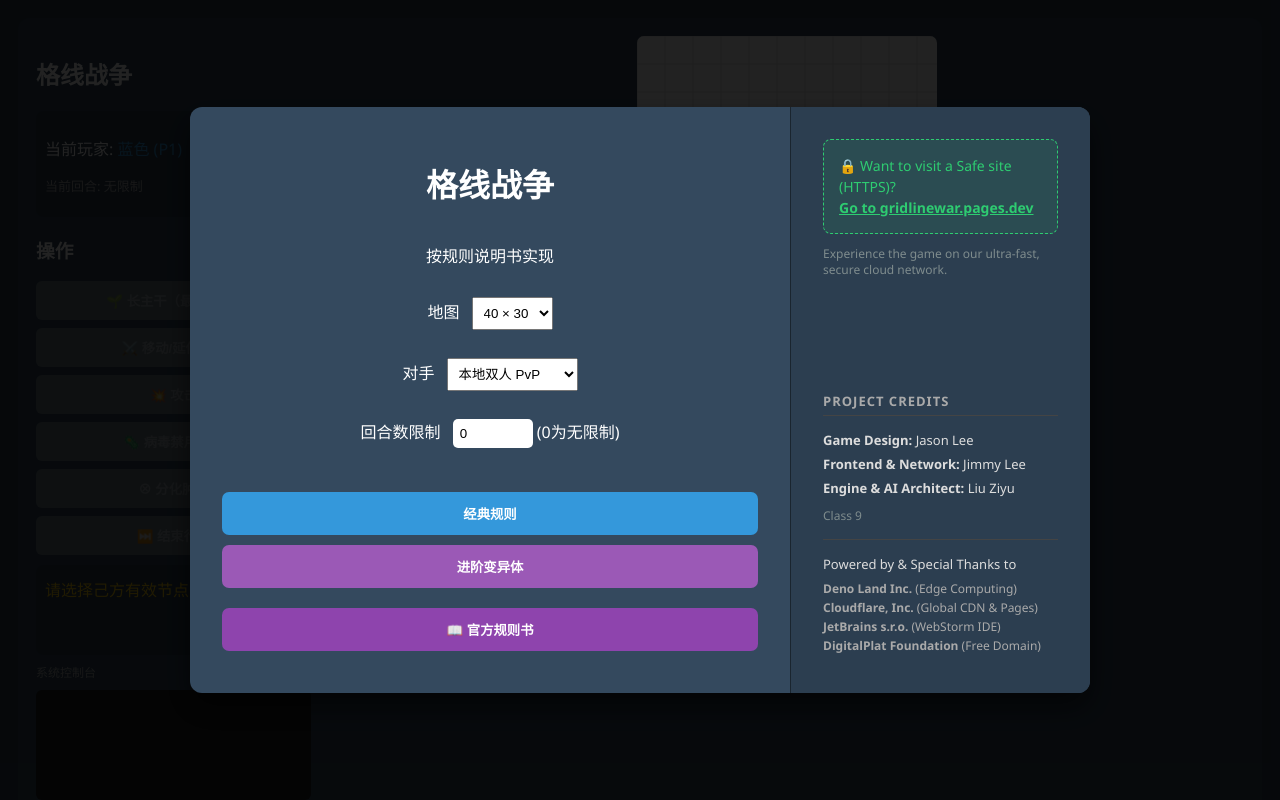
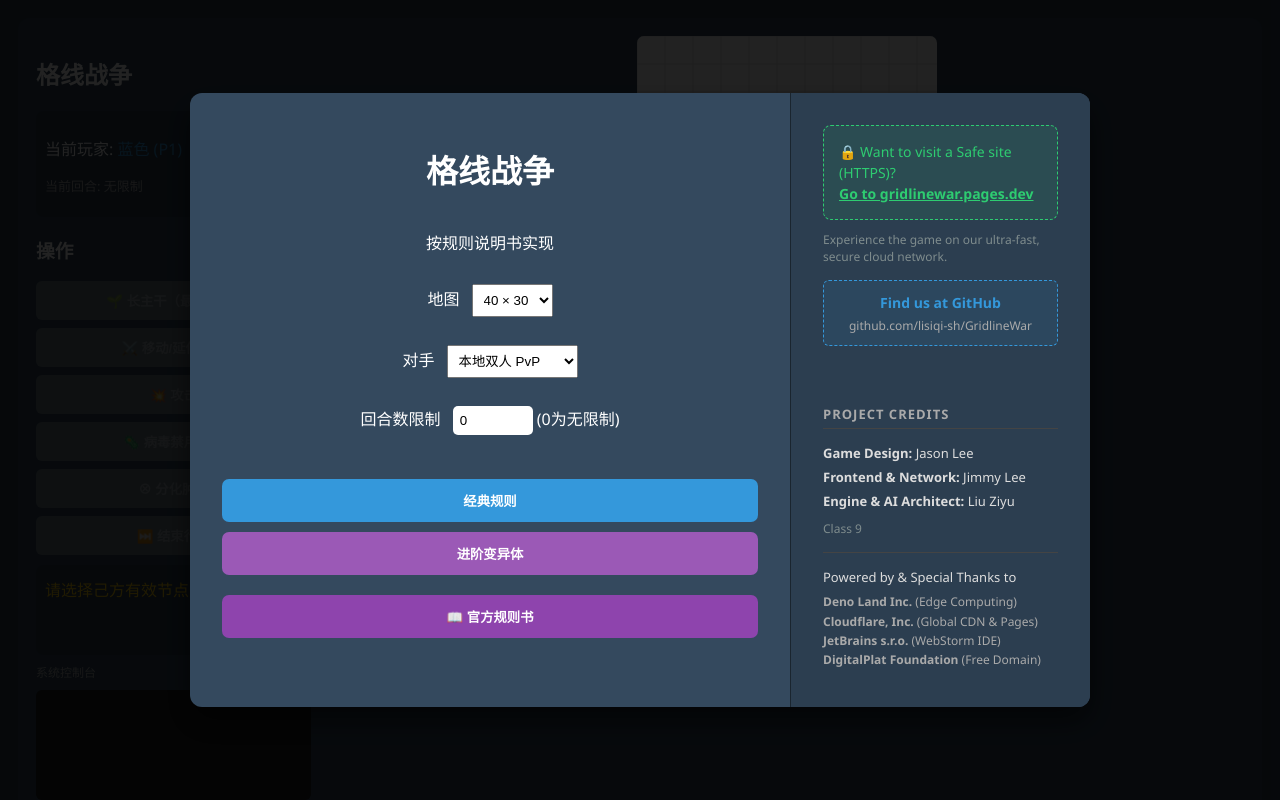
Before and after one commit to Li-eses/GridlineWar, a website with bundled scripts: page index.html in a window 1280 px wide. Shown: the top 800 px of the page. Built offline with nearby package versions, Linux system fonts and the light colour scheme.

Commit message:
username test

```diff
--- a/index.html
+++ b/index.html
@@ -61,24 +61,35 @@
         </div>
 
         <!-- 右侧：安全提示与鸣谢 -->
+        <!-- 右侧：安全提示与鸣谢 -->
         <div class="modal-right">
+            <!-- 上半部分：安全通道 & GitHub 链接 -->
             <div>
                 <div class="security-notice">
                     🔒 Want to visit a Safe site (HTTPS)?<br>
                     <a href="https://gridlinewar.pages.dev">Go to gridlinewar.pages.dev</a>
                 </div>
-                <p class="safe-desc">Experience the game on our ultra-fast, secure cloud network.</p>
+                <p class="safe-desc" style="margin-bottom: 15px;">Experience the game on our ultra-fast, secure cloud network.</p>
+
+                <!-- ★ 移上来的 GitHub 链接按钮 -->
+                <p style="margin-top: 15px;">
+                    <a href="https://github.com/lisiqi-sh/GridlineWar" target="_blank" style="color: #3498db; text-decoration: none; display: inline-block; padding: 10px 12px; background: rgba(52, 152, 219, 0.1); border: 1px dashed #3498db; border-radius: 6px; width: 100%; box-sizing: border-box; text-align: center; transition: all 0.2s ease;">
+                        <strong style="font-size: 14px;">Find us at GitHub</strong><br>
+                        <span style="font-size: 12px; color: #aaa; word-break: break-all;">github.com/lisiqi-sh/GridlineWar</span>
+                    </a>
+                </p>
             </div>
 
+            <!-- 下半部分：鸣谢名单 -->
             <div class="credits">
                 <h3>PROJECT CREDITS</h3>
                 <p><strong>Game Design:</strong> Jason Lee</p>
                 <p><strong>Frontend & Network:</strong> Jimmy Lee</p>
-                <!-- ★ 加上这位大佬 -->
                 <p><strong>Engine & AI Architect:</strong> Liu Ziyu</p>
+                <p style="margin-top: 10px; color: #7f8c8d; font-size: 12px;">Class 9</p>
 
-                <p style="margin-top: 10px; color: #7f8c8d; font-size: 12px;">Class 9</p>
                 <hr>
+
                 <p>Powered by & Special Thanks to</p>
                 <p style="font-size: 12px; color: #aaa; line-height: 1.6;">
                     <strong>Deno Land Inc.</strong> (Edge Computing)<br>
```
